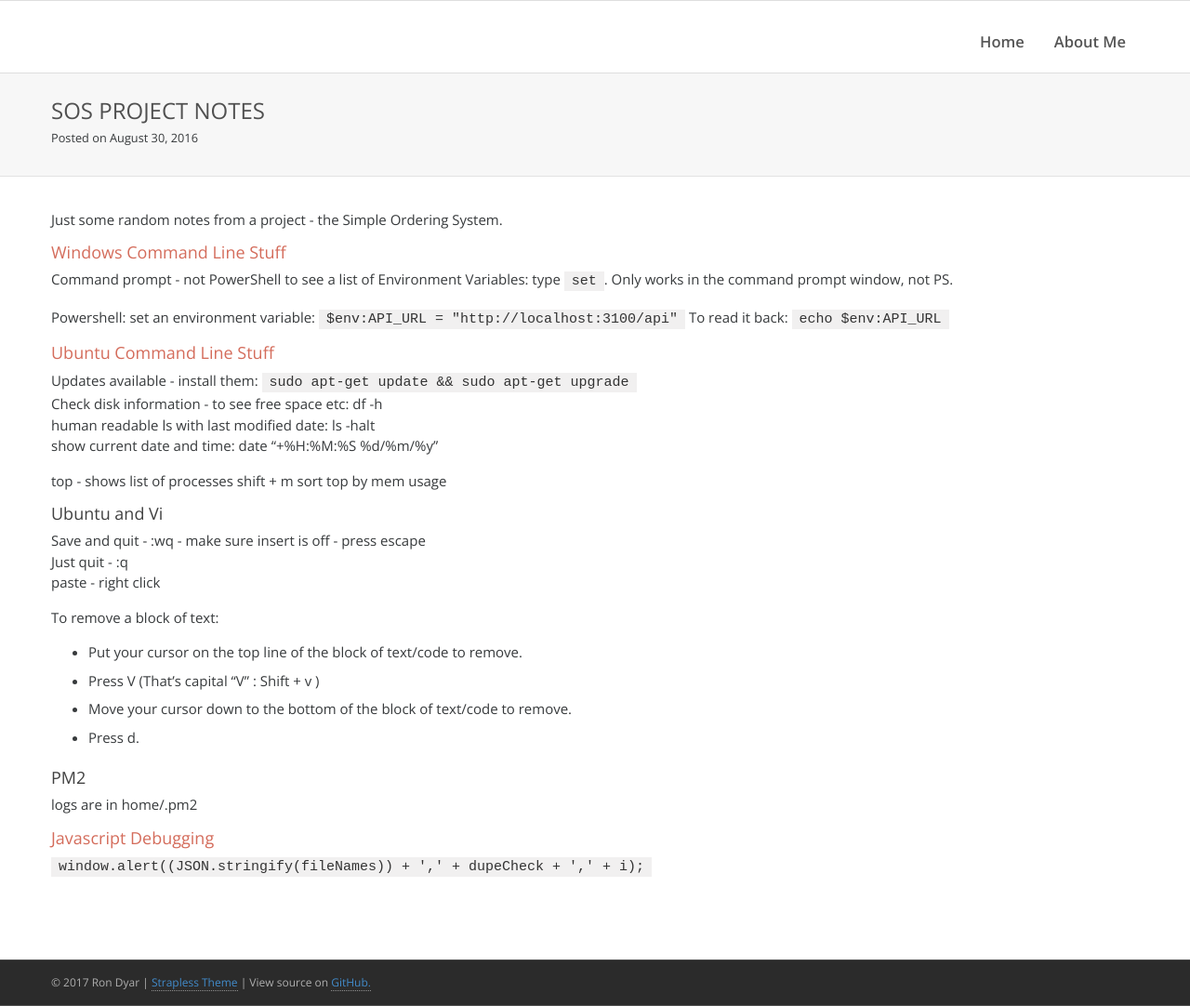
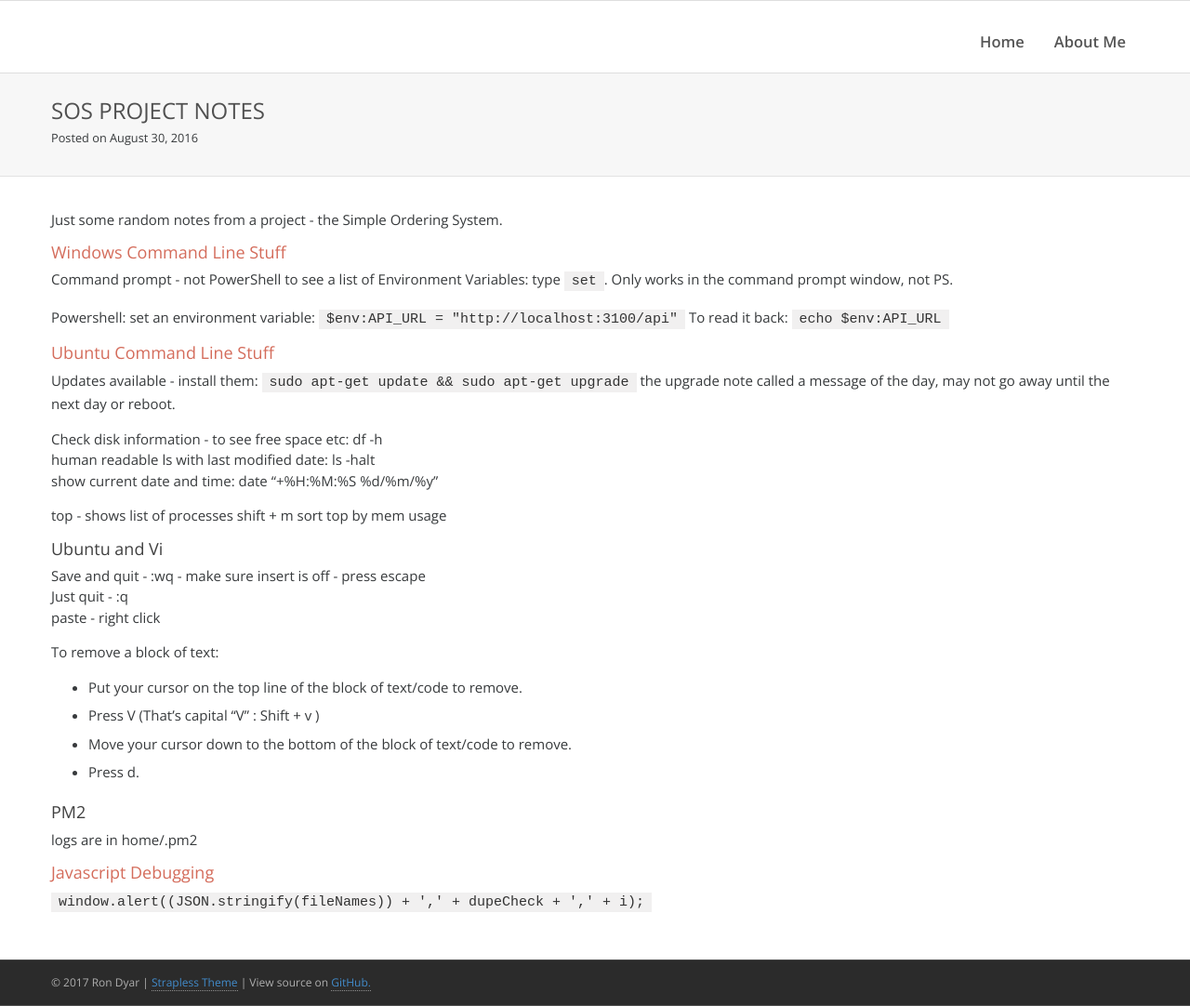
Before and after one commit to rdyar/rdyar.github.io, a Jekyll site: the page built from _posts/2016-08-30-SOS-project-notes.md, in a window 1280 px wide and 1082 px high. Shown: the whole window at 93% size. Built offline with Jekyll 4.4.1, drawn with Linux system fonts in a browser that asks for light colours.

Commit message:
Update 2016-08-30-SOS-project-notes.md

```diff
--- a/_posts/2016-08-30-SOS-project-notes.md
+++ b/_posts/2016-08-30-SOS-project-notes.md
@@ -13,6 +13,8 @@ To read it back: `echo $env:API_URL`
 ## Ubuntu Command Line Stuff
 
 Updates available - install them: `sudo apt-get update && sudo apt-get upgrade`
+the upgrade note called a message of the day, may not go away until the next day or reboot.
+
 Check disk information - to see free space etc: df -h
 human readable ls with last modified date: ls -halt
 show current date and time: date "+%H:%M:%S   %d/%m/%y"
```
